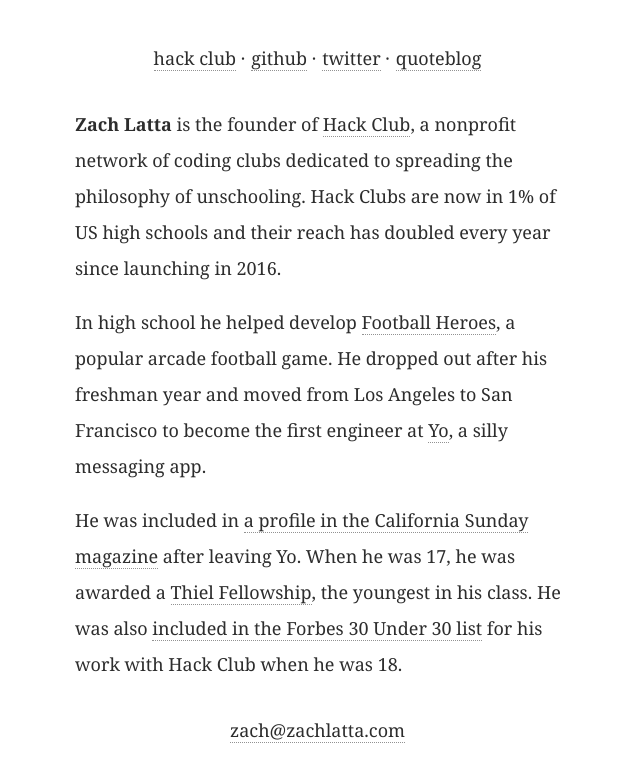
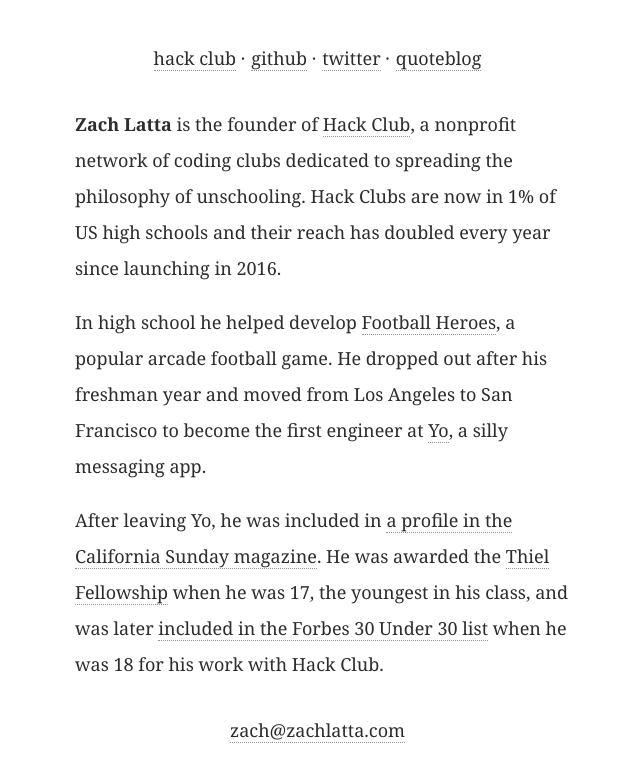
Before and after one commit to zachlatta/zachlatta.com, a Jekyll site: the page built from index.md, in a window 1280 px wide. Shown: the top 782 px of the page, without its empty margins (315-955 px from the left). Built offline with Jekyll 4.4.1, drawn with Linux system fonts in a browser that asks for light colours.

Commit message:
Minor wording improvements

```diff
--- a/index.md
+++ b/index.md
@@ -6,4 +6,4 @@
 
 In high school he helped develop [Football Heroes](https://play.google.com/store/apps/details?id=com.rungames.footballheroespro2017), a popular arcade football game. He dropped out after his freshman year and moved from Los Angeles to San Francisco to become the first engineer at [Yo](http://www.bbc.com/news/technology-28247504), a silly messaging app.
 
-He was included in [a profile in the California Sunday magazine](https://stories.californiasunday.com/2015-06-07/real-teenagers-silicon-valley/) after leaving Yo. When he was 17, he was awarded a [Thiel Fellowship](https://en.wikipedia.org/wiki/Thiel_Fellowship), the youngest in his class. He was also [included in the Forbes 30 Under 30 list](http://www.businessinsider.com/zach-lattas-hacker-club-got-him-on-forbes-30-under-30-2016-1) for his work with Hack Club when he was 18.
+After leaving Yo, he was included in [a profile in the California Sunday magazine](https://stories.californiasunday.com/2015-06-07/real-teenagers-silicon-valley/). He was awarded the [Thiel Fellowship](https://en.wikipedia.org/wiki/Thiel_Fellowship) when he was 17, the youngest in his class, and was later [included in the Forbes 30 Under 30 list](http://www.businessinsider.com/zach-lattas-hacker-club-got-him-on-forbes-30-under-30-2016-1) when he was 18 for his work with Hack Club.
```
